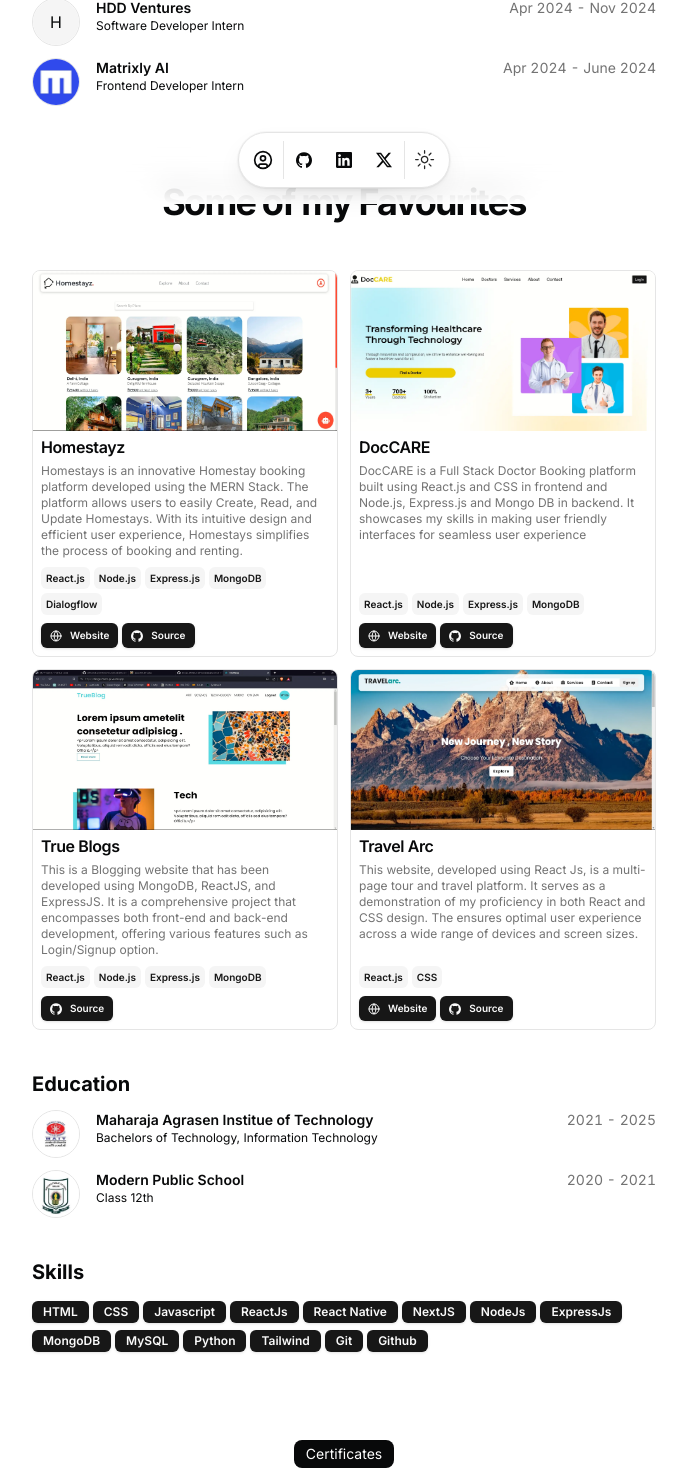
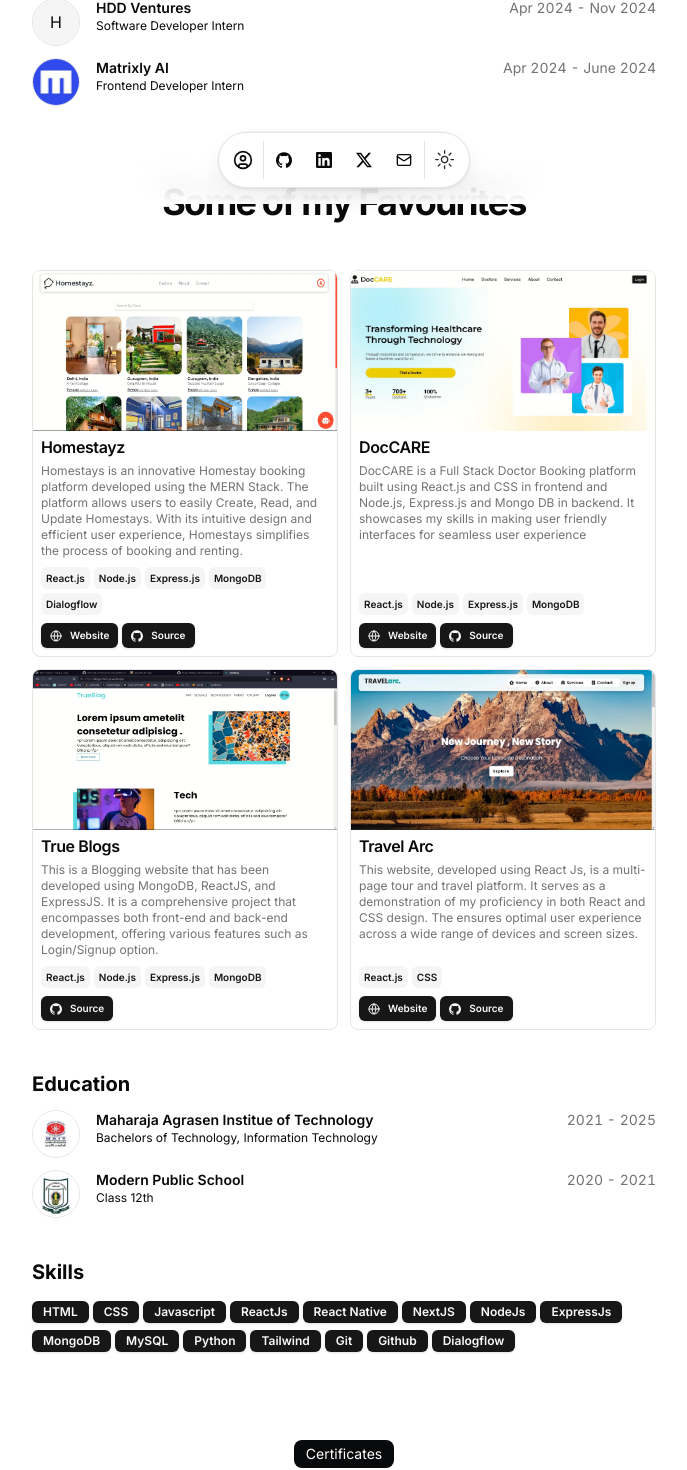
Before and after one commit to ayushmangarg2003/portfolio, a Next.js app: page / in a window 1280 px wide. Shown: the part 596-2066 px from the top of the page, without its empty margins (296-983 px from the left). Built offline with nearby package versions, Linux system fonts and the light colour scheme.

Commit message:
Email Redirect added

```diff
--- a/src/data/resume.tsx
+++ b/src/data/resume.tsx
@@ -6,7 +6,7 @@
   initials: "AG",
   url: "https://ayushmangarg.in",
   location: "Delhi, IN",
-  locationLink: "https://www.google.com/maps/place/sanfrancisco",
+  locationLink: "",
   description:
     "Software Engineer trying to figure out technology ",
   summary: "I’m a passionate **Full Stack Developer** with a solid foundation in the **MERN stack**, **React Native**, and a growing interest in **Generative AI**. My programming journey began with Python back in school, which eventually sparked my enthusiasm for web development and machine learning during college. Over time, I’ve sharpened my skills in technologies like **HTML, CSS, JavaScript, ReactJS, MongoDB, ExpressJS, NodeJS, MySQL, Next.js**, and more, allowing me to build scalable and user-friendly applications. I’ve had the privilege of working on impactful projects during my internships at **Matrixly AI** and **HDD Ventures**, where I focused on building and optimizing web applications.",
@@ -28,7 +28,8 @@
     "Python",
     "Tailwind",
     "Git",
-    "Github"
+    "Github",
+    "Dialogflow",
   ],
   navbar: [
     { href: "https://flowcv.com/resume/dus4f2v67p", icon: CircleUser, label: "Resume" },
@@ -60,10 +61,9 @@
       },
       email: {
         name: "Send Email",
-        url: "#",
+        url: "https://mail.google.com/mail/u/0/?fs=1&to=ayushmangarg929@gmail.com&tf=cm",
         icon: Icons.email,
-
-        navbar: false,
+        navbar: true,
       },
     },
   },
```
